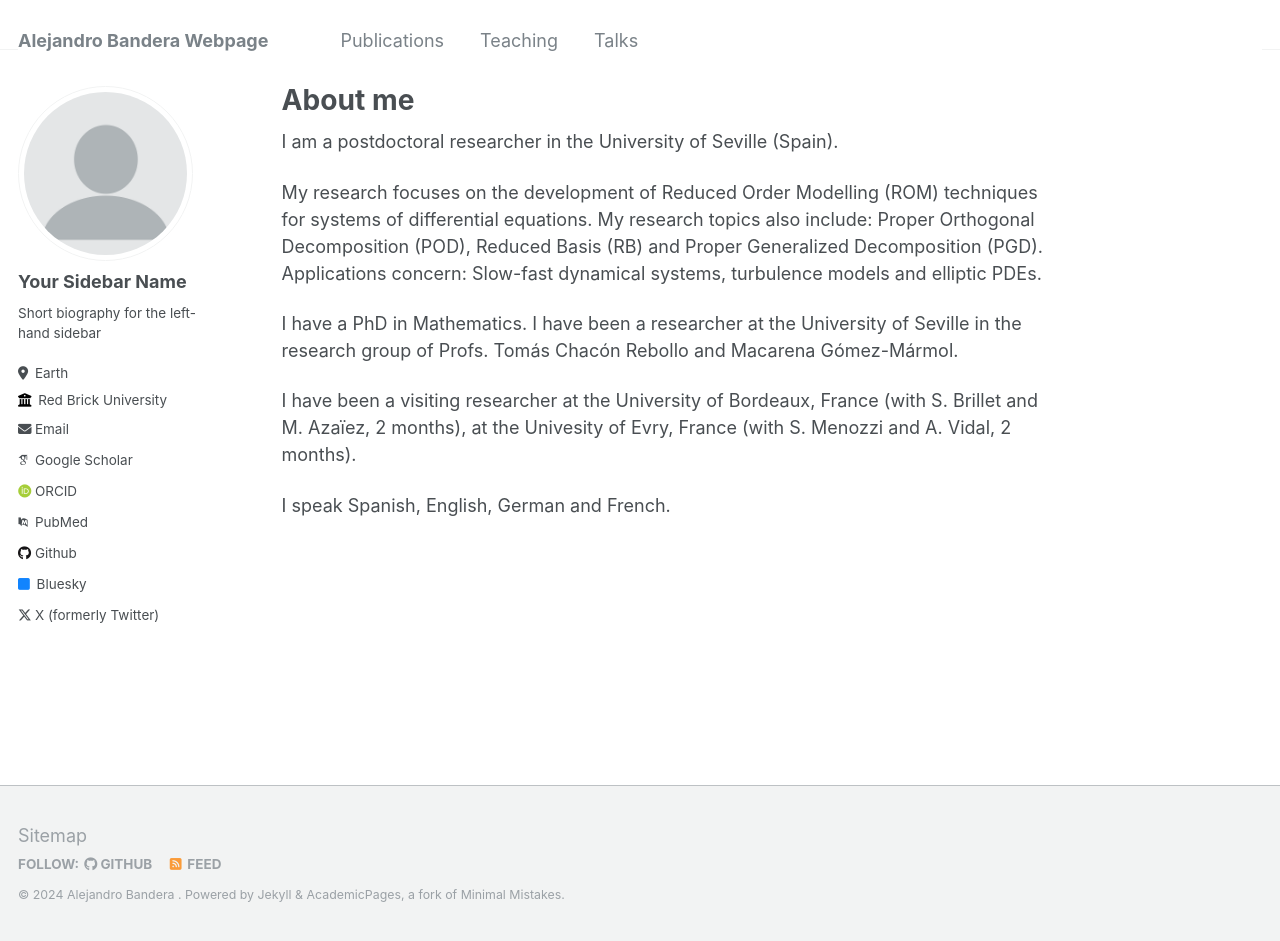
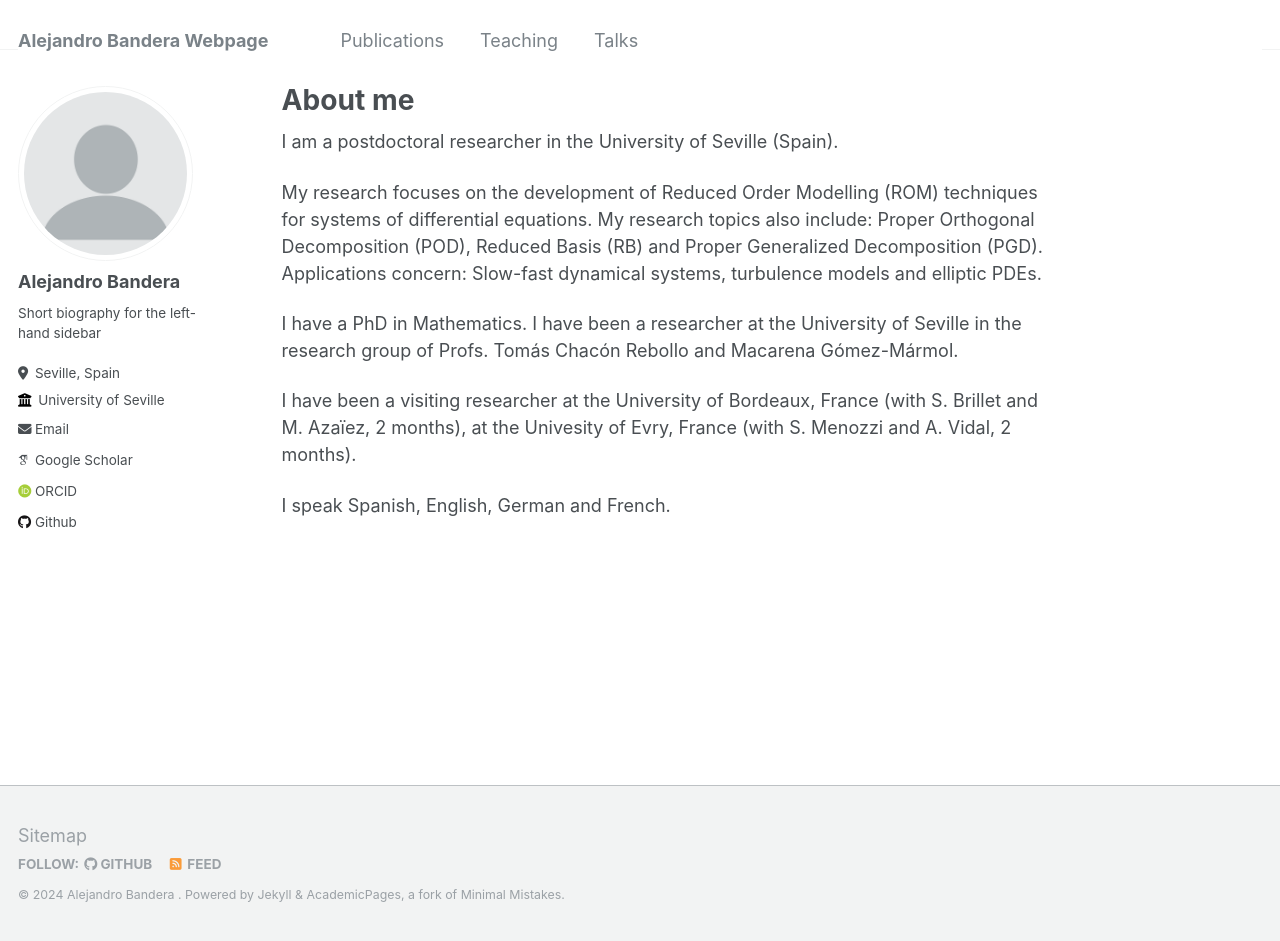
Before and after one commit to abanderam/abandera.github.io, a Jekyll site: the page built from _pages/about.md, in a window 1280 px wide and 941 px high. Built offline with Jekyll 4.4.1, drawn with Linux system fonts in a browser that asks for light colours; some web fonts are replaced.

Commit message:
Update _config.yml

```diff
--- a/_config.yml
+++ b/_config.yml
@@ -14,7 +14,7 @@ name                     : &name "Alejandro Bandera "
 description              : &description "Postdoc"
 url                      : https://abandera.github.io # the base hostname & protocol for your site e.g. "https://mmistakes.github.io"
 baseurl                  : "" # the subpath of your site, e.g. "/blog"
-repository               : "academicpages/academicpages.github.io"
+repository               : "abandera.github.io"
 
 # Site Author - The following control what appear as part of the author content on the side bar.
 #               If a field is blank the icon and link will not appear, otherwise it will be shown.
@@ -22,32 +22,32 @@ repository               : "academicpages/academicpages.github.io"
 author:
   # Biographic information
   avatar           : "profile.png"
-  name             : "Your Sidebar Name"
+  name             : "Alejandro Bandera"
   pronouns         : # example: "she/her"
   bio              : "Short biography for the left-hand sidebar"
-  location         : "Earth"
-  employer         : "Red Brick University"
+  location         : "Seville, Spain"
+  employer         : "University of Seville"
   uri              : # URL
-  email            : "none@example.org"
+  email            : "abandera@us.es"
 
   # Academic websites
   arxiv            : # URL - Update with the correct link to your profile
   googlescholar    : "https://scholar.google.com/citations?user=PS_CX0AAAAAJ"
   impactstory      : # URL
   orcid            : "http://orcid.org/yourorcidurl"
-  pubmed           : "https://www.ncbi.nlm.nih.gov/pubmed/?term=john+snow"
+  pubmed           : #"https://www.ncbi.nlm.nih.gov/pubmed/?term=john+snow"
   researchgate     : # URL
 
   # Repositories and software development
   bitbucket        : # Username - Update with your username on the site
   codepen          : # Username
   dribbble         : # Username
-  github           : "academicpages"
+  github           : "abanderam"
   kaggle           : # Username
   stackoverflow    : # User number or user number and name (i.e., use "1" or "1/jeff-atwood")
 
   # Social media
-  bluesky          : "bsky.app" # Replace this with you Bluesky username
+  bluesky          : # "bsky.app" # Replace this with you Bluesky username
   facebook         : # Username
   flickr           : # Username
   foursquare       : # Username
@@ -64,7 +64,7 @@ author:
   steam            : # Username
   telegram         : # URL
   tumblr           : # Username
-  twitter          : "UniofOxford"  # Replace this with your X / Twitter handle
+  twitter          : # "UniofOxford"  # Replace this with your X / Twitter handle
   vine             : # Username
   weibo            : # Username
   wikipedia        : # Username
```
